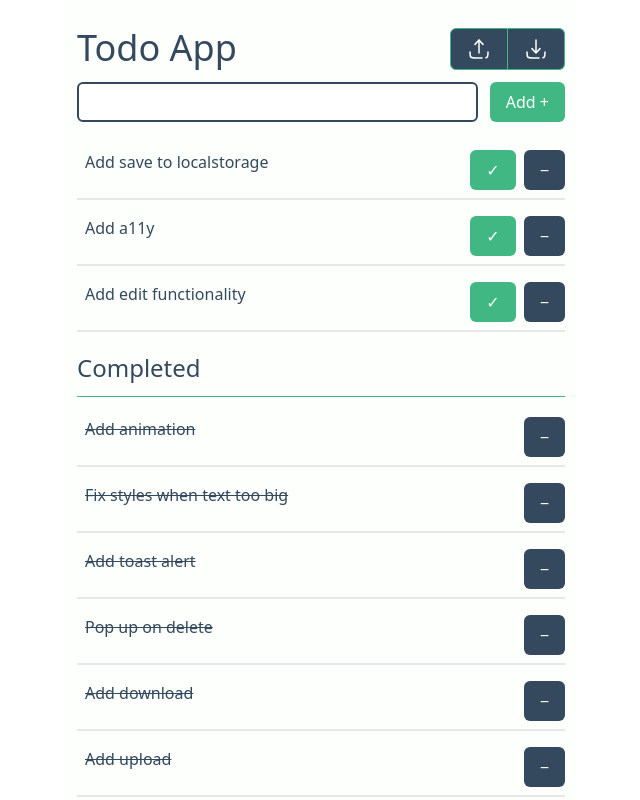
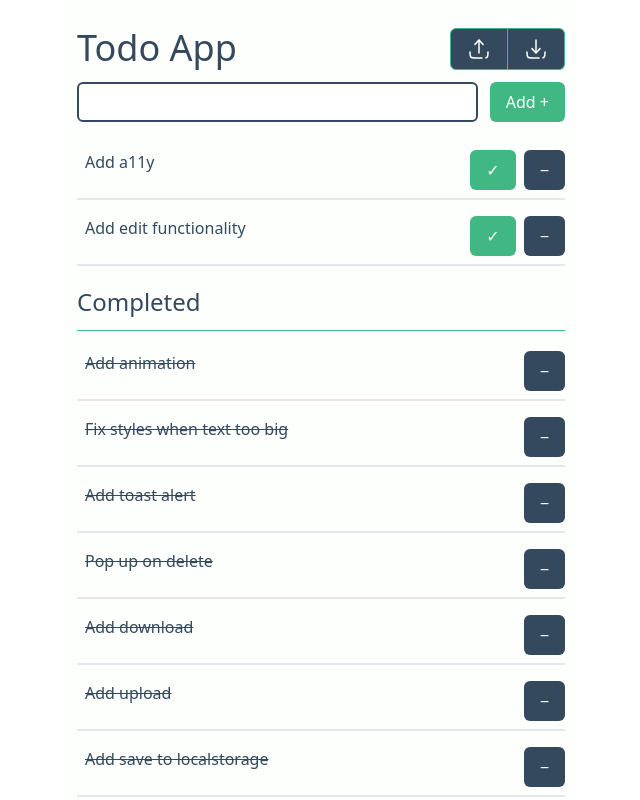
Before and after one commit to BogdanXoxl/todo-vue, a Vue app: page / in a window 1280 px wide. Shown: the top 800 px of the page, without its empty margins (319-959 px from the left). Built offline with nearby package versions, Linux system fonts and the light colour scheme.

Commit message:
feat: 🎸 update readme file

```diff
--- a/src/pinia/stores/todo.ts
+++ b/src/pinia/stores/todo.ts
@@ -22,7 +22,7 @@ export const useTodoStore = defineStore("todo", {
       { id: 4, title: "Pop up on delete", completed: true },
       { id: 5, title: "Add download", completed: true },
       { id: 6, title: "Add upload", completed: true },
-      { id: 7, title: "Add save to localstorage", completed: false },
+      { id: 7, title: "Add save to localstorage", completed: true },
       { id: 8, title: "Add state manager", completed: true },
       { id: 9, title: "Add typescript", completed: true },
       { id: 10, title: "Add a11y", completed: false },
```
Also changed, not shown: 1 other file (tests, documents, lock files or other folders).
